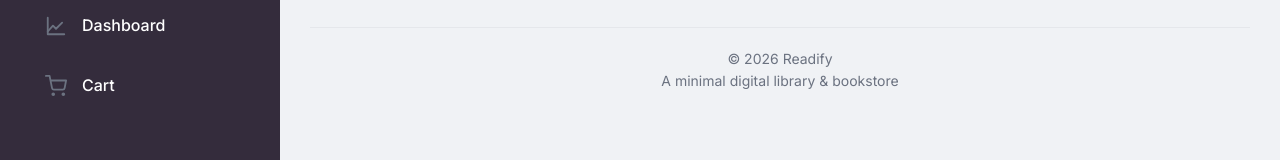
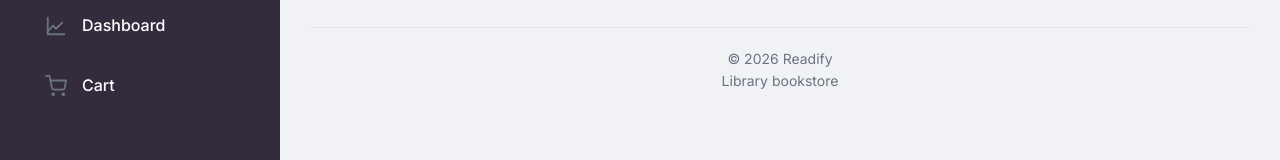
Before and after one commit to BhagathK7/Readify-library, a React (Vite) app in the folder frontend/: page /author-dashboard in a window 1280 px wide. Shown: the part 173-333 px from the top of the page. Built offline with nearby package versions, Linux system fonts and the light colour scheme; no server answers.

Commit message:
Updated Footer

```diff
--- a/frontend/src/components/Footer.jsx
+++ b/frontend/src/components/Footer.jsx
@@ -5,7 +5,7 @@ export default function Footer() {
   return (
     <footer className="footer">
       <div>© {new Date().getFullYear()} Readify</div>
-      <div className="muted">A minimal digital library & bookstore</div>
+      <div className="muted"> Library bookstore</div>
     </footer>
   );
 }
```
